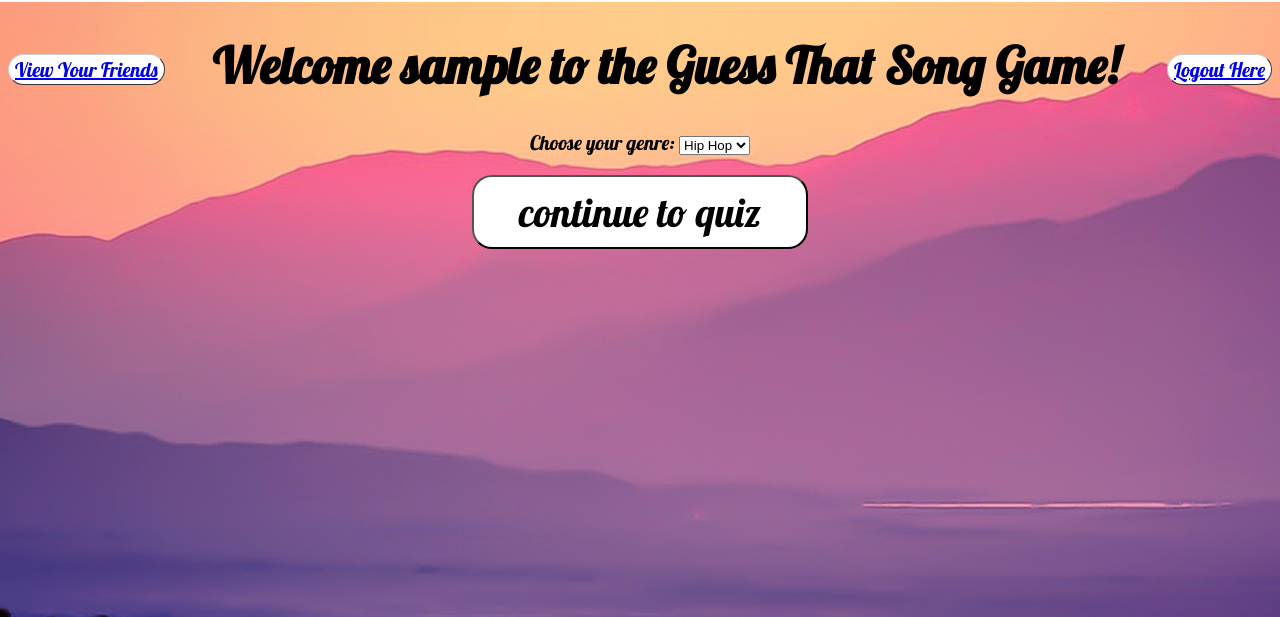
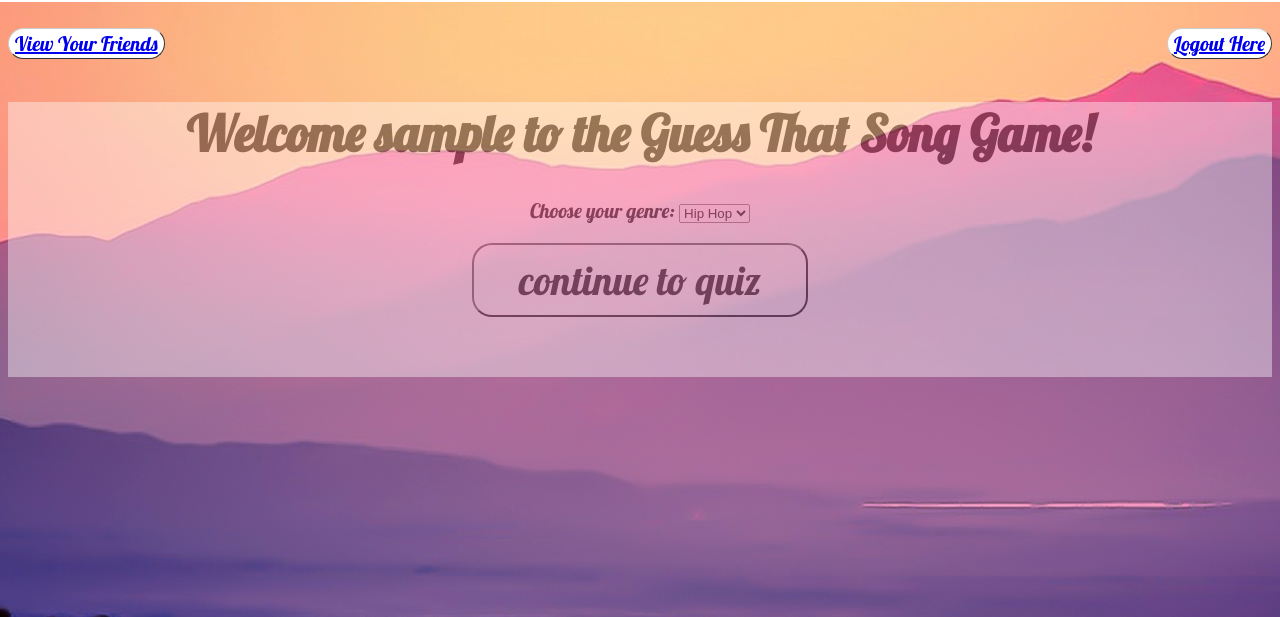
Before and after one commit to aawni/guess-that-song, a Python web app: template guess-that-song-1026/templates/setup.html in a window 1280 px wide. Shown: the top 617 px of the page. Run offline with Jinja, Linux system fonts and the light colour scheme; the template is opened without the code that fills it: most values are stand-ins (such as "Sample title", 1, 10 or a date in 2020); some libraries are stand-ins or nearby versions.

Commit message:
added crap

```diff
--- a/guess-that-song-1026/scripts/script.js
+++ b/guess-that-song-1026/scripts/script.js
@@ -13,7 +13,6 @@ function Verify(){
     $("#error").text(" ");
     $("#error").fadeOut();
     return true;
-    window.location= "/quiz";
   }
 }
 
--- a/guess-that-song-1026/stylesheets/style.css
+++ b/guess-that-song-1026/stylesheets/style.css
@@ -14,6 +14,15 @@ body {
   color: black;
   /*padding: 20px 20px 30px 400px;*/
 
+}
+.background {
+  background-color: white;
+  opacity: .4;
+}
+.spacer
+{
+    width: 100%;
+    height: 60px;
 }
 
 .titles {
--- a/guess-that-song-1026/templates/quiz.html
+++ b/guess-that-song-1026/templates/quiz.html
@@ -8,6 +8,8 @@
 </head>
   <body>
     <p class="logout_buttons"> <a href="{{logout_url}}">Logout Here</a></p>
+    <div class="spacer">
+    </div>
     <h1 class="titles">Guess That Song Quiz</h1>
 
 
--- a/guess-that-song-1026/templates/results.html
+++ b/guess-that-song-1026/templates/results.html
@@ -7,6 +7,8 @@
   </head>
   <body>
     <p class="logout_buttons"> <a href="{{logout_url}}">Logout Here</a></p>
+    <div class="spacer">
+    </div>
     <h1 class="titles">Your Results</h1>
     {%if amount_right!=1%}
     <p class="labels"> You got {{amount_right}} questions correct </p>
--- a/guess-that-song-1026/templates/setup.html
+++ b/guess-that-song-1026/templates/setup.html
@@ -9,7 +9,9 @@
   <body>
     <p class="logout_buttons"> <a  href="{{logout_url}}">Logout Here</a></p>
     <p class="left_buttons"> <a  href="/friends">View Your Friends</a></p>
-
+    <div class="spacer">
+    </div>
+    <div class="background">
     <h1 class="titles">Welcome {{nickname}} to the Guess That Song Game!</h1>
     <form id="setup_form" action="/quiz" method="post">
       {%if is_new_user%}
@@ -26,5 +28,8 @@
       <div><input class="big_btn" type="submit" value="continue to quiz"></div>
     </form>
         <p id="error" style="display: none"></p>
+    <div class="spacer">
+    </div>
+    </div>
   </body>
 </html>
```
